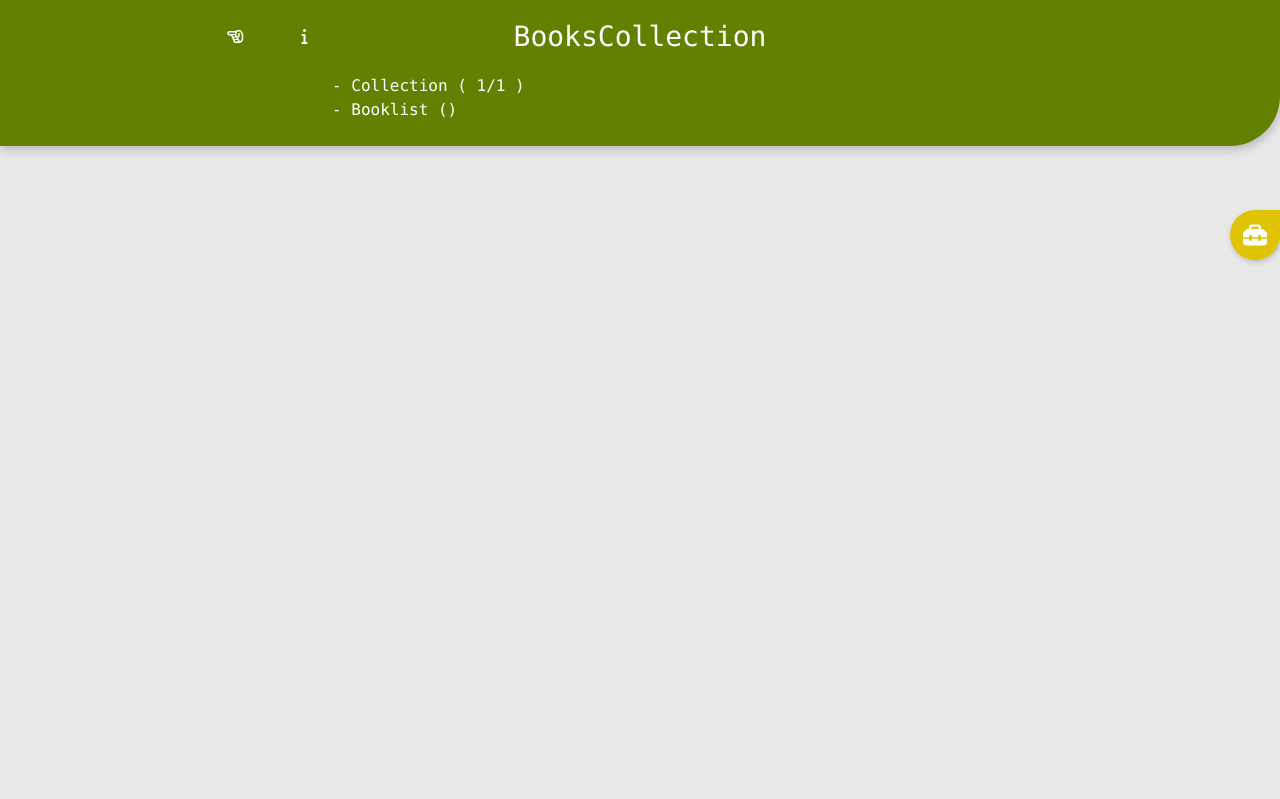
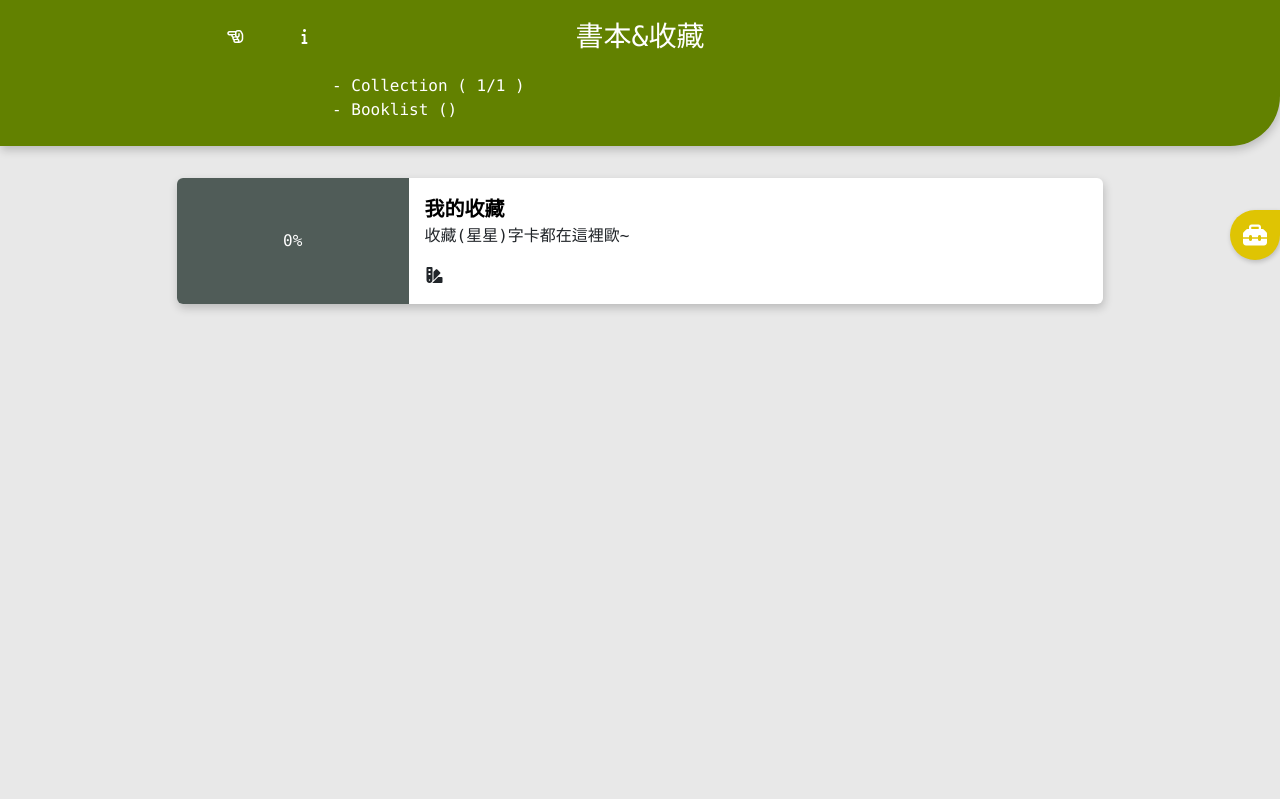
Before and after one commit to jinny8813/VocaBud, a CodeIgniter 4 app: the page made by app/Views/pages/books_list.php in a window 1280 px wide. Shown: the part 56-855 px from the top of the page. Run offline with PHP 8.4 and a stand-in for CodeIgniter, Linux system fonts and the light colour scheme; the template is opened without the code that fills it, so the values that code supplies are empty; some libraries are stand-ins or nearby versions.

Commit message:
book info

```diff
--- a/app/Views/pages/books_list.php
+++ b/app/Views/pages/books_list.php
@@ -11,7 +11,7 @@
                     <a href="#" class="btn btn_low_key p-0"><i class="fa-fw fa-solid fa-info"></i></a>
                 </div>
                 <div class="col-8 p-3">
-                    <div class="fs-3 text-center">BooksCollection</div>
+                    <div class="fs-3 text-center">書本&收藏</div>
                 </div>
                 <div class="col-2">
                 </div>
@@ -44,18 +44,32 @@
     <div class="container py-3">
         <div class="row justify-content-center my-3">
             <div class="col-md-10">
+                <div class="card mb-3">
+                    <div class="row g-0">
+                        <div class="col-3 d-flex align-items-center justify-content-center bg_dark_blue rounded-start">
+                            <div class="text-center"><?= round($keep[0]['avg'], 1) . "%"?></div>
+                        </div>
+                        <div class="col-9 card-body">
+                            <div class="fs-5">
+                                <strong><a href="" class="a_black stretched-link">我的收藏</a></strong>
+                            </div>
+                            <p class="ellipsis">收藏(星星)字卡都在這裡歐~</p>
+                            <div><i class="fa-fw fa-solid fa-swatchbook"></i> <?= esc($keep[0]['count'])?></div>
+                        </div>
+                    </div>
+                </div>
                 <?php foreach($books as $row):?>
                 <div class="card mb-3">
                     <div class="row g-0">
                         <div class="col-3 d-flex align-items-center justify-content-center bg_dark_blue rounded-start">
-                            <div class="text-center">99%</div>
+                            <div class="text-center"><?= round($row['avg'], 1) . "%"?></div>
                         </div>
                         <div class="col-9 card-body">
                             <div class="fs-5">
                                 <strong><a href="<?= base_url('perbook/'.$row['b_id'])?>" class="a_black stretched-link"><?= $row['title']?></a></strong>
                             </div>
                             <p class="ellipsis"><?= $row['description']?></p>
-                            <div><i class="fa-fw fa-solid fa-swatchbook"></i>999</div>
+                            <div><i class="fa-fw fa-solid fa-swatchbook"></i> <?= $row['count']?></div>
                         </div>
                     </div>
                 </div>
```
Also changed, not shown: app/Controllers/Books.php (+21 -2 lines).
